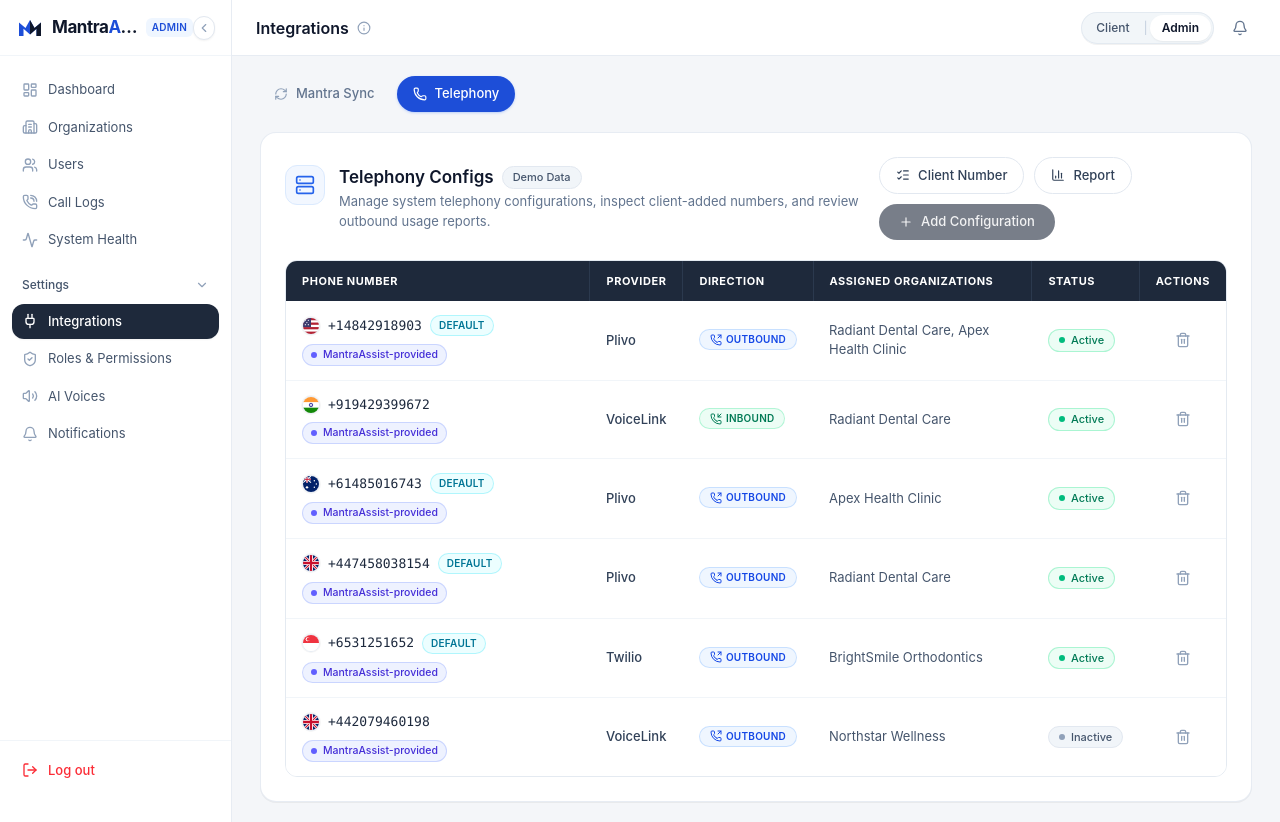
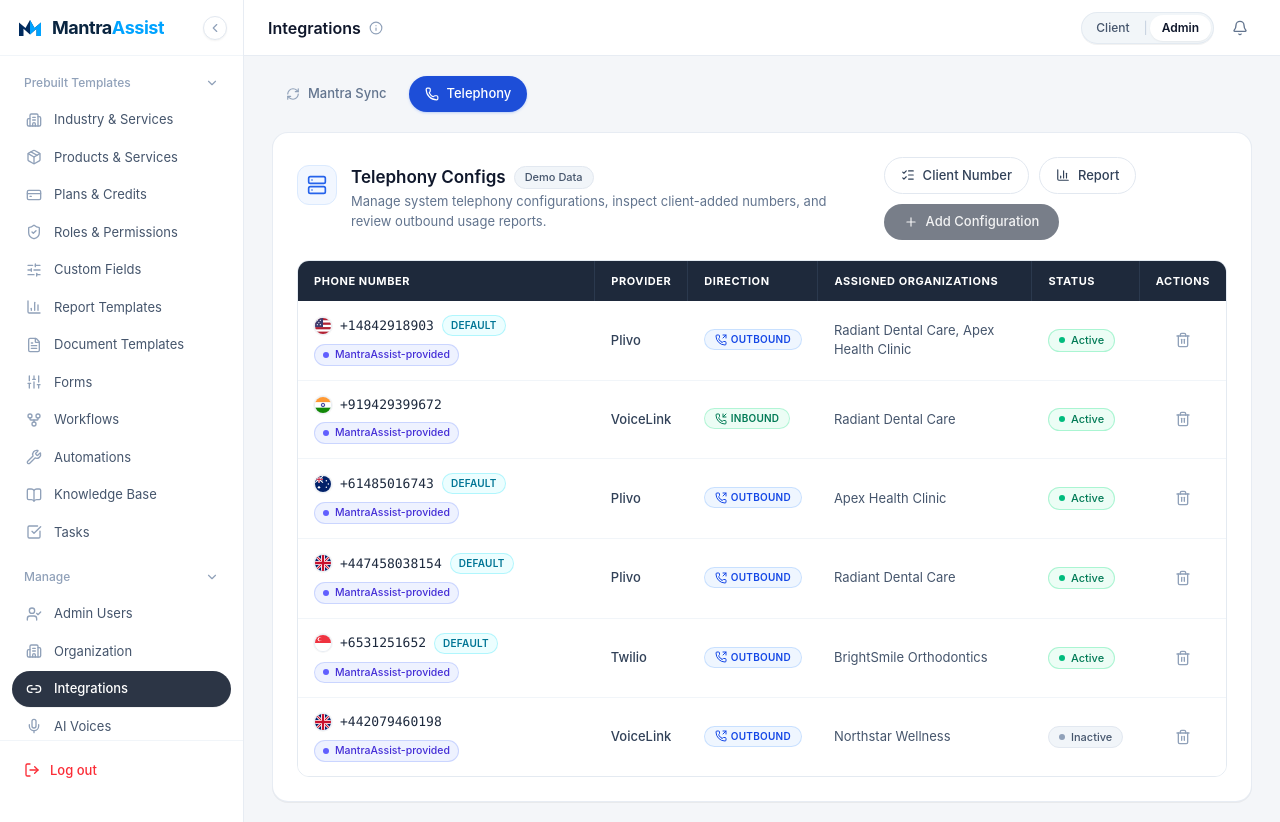
Before and after one commit to karan-mantracare/ma-number-management, a Next.js app: page /admin/integration in a window 1280 px wide. Built offline with nearby package versions, Linux system fonts and the light colour scheme.

Commit message:
Update admin left sidebar menu to match production structure and styling

```diff
--- a/src/components/admin/AdminShell.tsx
+++ b/src/components/admin/AdminShell.tsx
@@ -2,21 +2,31 @@
 
 import React, { useState } from "react";
 import {
-  Activity,
+  BarChart3,
   Bell,
+  BookOpen,
   Building2,
+  CheckSquare,
   ChevronDown,
   ChevronLeft,
   ChevronRight,
+  CreditCard,
+  FileText,
+  GitFork,
   Info,
-  LayoutDashboard,
+  Link2,
+  List,
   LogOut,
   Menu,
+  Mic,
+  Package,
   PhoneCall,
-  Plug,
   ShieldCheck,
-  Users,
-  Volume2,
+  Sliders,
+  SlidersHorizontal,
+  SlidersVertical,
+  UserCheck,
+  Wrench,
   X,
 } from "lucide-react";
 import { PortalSwitcher } from "@/components/common/PortalSwitcher";
@@ -28,31 +38,42 @@ interface AdminShellProps {
 export function AdminShell({ children }: AdminShellProps) {
   const [mobileMenuOpen, setMobileMenuOpen] = useState(false);
   const [sidebarCollapsed, setSidebarCollapsed] = useState(false);
+  const [activeItem, setActiveItem] = useState("Integrations");
+
+  const [sectionsOpen, setSectionsOpen] = useState({
+    prebuilt: true,
+    manage: true,
+    observability: false,
+  });
+
+  const toggleSection = (section: "prebuilt" | "manage" | "observability") => {
+    setSectionsOpen((prev) => ({
+      ...prev,
+      [section]: !prev[section],
+    }));
+  };
 
   const sidebarContent = (isMobile = false) => (
     <div className="flex h-full flex-col bg-white">
       {/* Brand Header */}
-      <div className="flex h-14 items-center justify-between border-b border-slate-100 px-4">
+      <div className="relative flex h-14 items-center justify-between border-b border-slate-100 px-4">
         <div className="flex items-center gap-2 overflow-hidden">
           <div className="flex h-7 w-7 shrink-0 items-center justify-center">
             <svg viewBox="0 0 28 28" className="h-7 w-7" aria-hidden="true">
               <path
                 d="M3 22V8.5L9.5 14L14 6L18.5 14L25 8.5V22H20.5V14.8L14 20.5L7.5 14.8V22H3Z"
-                fill="#1D4ED8"
+                fill="#002B5E"
               />
               <path
                 d="M14 6L18.5 14L25 8.5V22H20.5V14.8L14 20.5V6Z"
-                fill="#0F172A"
+                fill="#00A3FF"
               />
             </svg>
           </div>
           {(!sidebarCollapsed || isMobile) && (
-            <div className="flex items-center gap-1.5 overflow-hidden">
-              <span className="truncate text-[17px] font-bold tracking-tight text-[#0F172A]">
-                Mantra<span className="text-[#1D4ED8]">Assist</span>
-              </span>
-              <span className="rounded-md bg-blue-50 px-1.5 py-0.5 text-[10px] font-semibold uppercase tracking-wide text-[#1D4ED8]">
-                Admin
+            <div className="flex items-center overflow-hidden">
+              <span className="truncate text-[18px] font-bold tracking-tight text-[#0A2540]">
+                Mantra<span className="text-[#00A3FF]">Assist</span>
               </span>
             </div>
           )}
@@ -84,77 +105,194 @@ export function AdminShell({ children }: AdminShellProps) {
       </div>
 
       {/* Admin Navigation */}
-      <nav className="flex-1 space-y-0.5 overflow-y-auto px-3 py-4 text-[13px]">
-        <AdminNavItem
-          icon={<LayoutDashboard className="h-4 w-4" />}
-          label="Dashboard"
+      <nav className="flex-1 space-y-3 overflow-y-auto px-3 py-3 text-[13px]">
+        {/* Section 1: Prebuilt Templates */}
+        <div>
+          <AdminSectionHeader
+            label="Prebuilt Templates"
+            isOpen={sectionsOpen.prebuilt}
+            onToggle={() => toggleSection("prebuilt")}
             collapsed={sidebarCollapsed && !isMobile}
           />
+          {(sectionsOpen.prebuilt || (sidebarCollapsed && !isMobile)) && (
+            <div className="mt-1 space-y-0.5">
               <AdminNavItem
                 icon={<Building2 className="h-4 w-4" />}
-          label="Organizations"
+                label="Industry & Services"
+                active={activeItem === "Industry & Services"}
                 collapsed={sidebarCollapsed && !isMobile}
+                onClick={() => setActiveItem("Industry & Services")}
               />
               <AdminNavItem
-          icon={<Users className="h-4 w-4" />}
-          label="Users"
+                icon={<Package className="h-4 w-4" />}
+                label="Products & Services"
+                active={activeItem === "Products & Services"}
                 collapsed={sidebarCollapsed && !isMobile}
+                onClick={() => setActiveItem("Products & Services")}
               />
               <AdminNavItem
-          icon={<PhoneCall className="h-4 w-4" />}
-          label="Call Logs"
+                icon={<CreditCard className="h-4 w-4" />}
+                label="Plans & Credits"
+                active={activeItem === "Plans & Credits"}
                 collapsed={sidebarCollapsed && !isMobile}
-        />
-        <AdminNavItem
-          icon={<Activity className="h-4 w-4" />}
-          label="System Health"
-          collapsed={sidebarCollapsed && !isMobile}
-        />
-
-        {(!sidebarCollapsed || isMobile) && (
-          <div className="pt-2">
-            <div className="flex items-center justify-between rounded-lg px-2.5 py-2 text-[12px] font-medium text-slate-600">
-              <span>Settings</span>
-              <ChevronDown className="h-3.5 w-3.5 text-slate-400" />
-            </div>
-          </div>
-        )}
-
-        <div className="space-y-0.5">
-          <AdminNavItem
-            icon={<Plug className="h-4 w-4" />}
-            label="Integrations"
-            active
-            collapsed={sidebarCollapsed && !isMobile}
+                onClick={() => setActiveItem("Plans & Credits")}
               />
               <AdminNavItem
                 icon={<ShieldCheck className="h-4 w-4" />}
                 label="Roles & Permissions"
+                active={activeItem === "Roles & Permissions"}
+                collapsed={sidebarCollapsed && !isMobile}
+                onClick={() => setActiveItem("Roles & Permissions")}
+              />
+              <AdminNavItem
+                icon={<SlidersHorizontal className="h-4 w-4" />}
+                label="Custom Fields"
+                active={activeItem === "Custom Fields"}
+                collapsed={sidebarCollapsed && !isMobile}
+                onClick={() => setActiveItem("Custom Fields")}
+              />
+              <AdminNavItem
+                icon={<BarChart3 className="h-4 w-4" />}
+                label="Report Templates"
+                active={activeItem === "Report Templates"}
+                collapsed={sidebarCollapsed && !isMobile}
+                onClick={() => setActiveItem("Report Templates")}
+              />
+              <AdminNavItem
+                icon={<FileText className="h-4 w-4" />}
+                label="Document Templates"
+                active={activeItem === "Document Templates"}
+                collapsed={sidebarCollapsed && !isMobile}
+                onClick={() => setActiveItem("Document Templates")}
+              />
+              <AdminNavItem
+                icon={<Sliders className="h-4 w-4" />}
+                label="Forms"
+                active={activeItem === "Forms"}
+                collapsed={sidebarCollapsed && !isMobile}
+                onClick={() => setActiveItem("Forms")}
+              />
+              <AdminNavItem
+                icon={<GitFork className="h-4 w-4" />}
+                label="Workflows"
+                active={activeItem === "Workflows"}
+                collapsed={sidebarCollapsed && !isMobile}
+                onClick={() => setActiveItem("Workflows")}
+              />
+              <AdminNavItem
+                icon={<Wrench className="h-4 w-4" />}
+                label="Automations"
+                active={activeItem === "Automations"}
+                collapsed={sidebarCollapsed && !isMobile}
+                onClick={() => setActiveItem("Automations")}
+              />
+              <AdminNavItem
+                icon={<BookOpen className="h-4 w-4" />}
+                label="Knowledge Base"
+                active={activeItem === "Knowledge Base"}
+                collapsed={sidebarCollapsed && !isMobile}
+                onClick={() => setActiveItem("Knowledge Base")}
+              />
+              <AdminNavItem
+                icon={<CheckSquare className="h-4 w-4" />}
+                label="Tasks"
+                active={activeItem === "Tasks"}
+                collapsed={sidebarCollapsed && !isMobile}
+                onClick={() => setActiveItem("Tasks")}
+              />
+            </div>
+          )}
+        </div>
+
+        {/* Section 2: Manage */}
+        <div>
+          <AdminSectionHeader
+            label="Manage"
+            isOpen={sectionsOpen.manage}
+            onToggle={() => toggleSection("manage")}
             collapsed={sidebarCollapsed && !isMobile}
           />
+          {(sectionsOpen.manage || (sidebarCollapsed && !isMobile)) && (
+            <div className="mt-1 space-y-0.5">
               <AdminNavItem
-            icon={<Volume2 className="h-4 w-4" />}
+                icon={<UserCheck className="h-4 w-4" />}
+                label="Admin Users"
+                active={activeItem === "Admin Users"}
+                collapsed={sidebarCollapsed && !isMobile}
+                onClick={() => setActiveItem("Admin Users")}
+              />
+              <AdminNavItem
+                icon={<Building2 className="h-4 w-4" />}
+                label="Organization"
+                active={activeItem === "Organization"}
+                collapsed={sidebarCollapsed && !isMobile}
+                onClick={() => setActiveItem("Organization")}
+              />
+              <AdminNavItem
+                icon={<Link2 className="h-4 w-4" />}
+                label="Integrations"
+                active={activeItem === "Integrations"}
+                collapsed={sidebarCollapsed && !isMobile}
+                onClick={() => setActiveItem("Integrations")}
+              />
+              <AdminNavItem
+                icon={<Mic className="h-4 w-4" />}
                 label="AI Voices"
+                active={activeItem === "AI Voices"}
+                collapsed={sidebarCollapsed && !isMobile}
+                onClick={() => setActiveItem("AI Voices")}
+              />
+              <AdminNavItem
+                icon={<SlidersVertical className="h-4 w-4" />}
+                label="Feature Switches"
+                active={activeItem === "Feature Switches"}
+                collapsed={sidebarCollapsed && !isMobile}
+                onClick={() => setActiveItem("Feature Switches")}
+              />
+            </div>
+          )}
+        </div>
+
+        {/* Section 3: Observability */}
+        <div>
+          <AdminSectionHeader
+            label="Observability"
+            isOpen={sectionsOpen.observability}
+            onToggle={() => toggleSection("observability")}
             collapsed={sidebarCollapsed && !isMobile}
           />
+          {(sectionsOpen.observability || (sidebarCollapsed && !isMobile)) && (
+            <div className="mt-1 space-y-0.5">
               <AdminNavItem
-            icon={<Bell className="h-4 w-4" />}
-            label="Notifications"
+                icon={<List className="h-4 w-4" />}
+                label="logs"
+                active={activeItem === "logs"}
                 collapsed={sidebarCollapsed && !isMobile}
+                onClick={() => setActiveItem("logs")}
               />
+              <AdminNavItem
+                icon={<PhoneCall className="h-4 w-4" />}
+                label="Calls Monitoring"
+                active={activeItem === "Calls Monitoring"}
+                collapsed={sidebarCollapsed && !isMobile}
+                onClick={() => setActiveItem("Calls Monitoring")}
+              />
+            </div>
+          )}
         </div>
       </nav>
 
       {/* Footer Logout */}
       <div className="border-t border-slate-100 p-3">
-        <div
-          className={`flex items-center gap-2.5 rounded-xl px-2.5 py-2 text-[13px] font-medium text-red-500 ${
+        <button
+          type="button"
+          className={`flex w-full items-center gap-2.5 rounded-full px-3 py-2 text-[13px] font-medium text-red-500 hover:bg-red-50/50 transition-colors ${
             sidebarCollapsed && !isMobile ? "justify-center" : ""
           }`}
         >
           <LogOut className="h-4 w-4 shrink-0" />
           {(!sidebarCollapsed || isMobile) && <span>Log out</span>}
-        </div>
+        </button>
       </div>
     </div>
   );
@@ -164,7 +302,7 @@ export function AdminShell({ children }: AdminShellProps) {
       {/* Desktop Sidebar */}
       <aside
         className={`hidden shrink-0 border-r border-slate-200/80 bg-white transition-all duration-200 lg:block ${
-          sidebarCollapsed ? "w-[72px]" : "w-[232px]"
+          sidebarCollapsed ? "w-[72px]" : "w-[244px]"
         }`}
       >
         <div className="sticky top-0 h-screen">{sidebarContent(false)}</div>
@@ -177,7 +315,7 @@ export function AdminShell({ children }: AdminShellProps) {
             className="fixed inset-0 bg-slate-900/40 backdrop-blur-[1px]"
             onClick={() => setMobileMenuOpen(false)}
           />
-          <aside className="relative z-10 w-[250px] max-w-[82vw] bg-white shadow-xl">
+          <aside className="relative z-10 w-[260px] max-w-[85vw] bg-white shadow-xl">
             {sidebarContent(true)}
           </aside>
         </div>
@@ -228,28 +366,71 @@ export function AdminShell({ children }: AdminShellProps) {
   );
 }
 
+function AdminSectionHeader({
+  label,
+  isOpen,
+  onToggle,
+  collapsed,
+}: {
+  label: string;
+  isOpen: boolean;
+  onToggle: () => void;
+  collapsed: boolean;
+}) {
+  if (collapsed) {
+    return <div className="my-2 border-t border-slate-100" />;
+  }
+
+  return (
+    <button
+      type="button"
+      onClick={onToggle}
+      className="flex w-full items-center justify-between px-3 py-1.5 text-[12px] font-medium text-slate-400 hover:text-slate-600 transition-colors text-left"
+    >
+      <span>{label}</span>
+      {isOpen ? (
+        <ChevronDown className="h-3.5 w-3.5 text-slate-400 shrink-0" />
+      ) : (
+        <ChevronRight className="h-3.5 w-3.5 text-slate-400 shrink-0" />
+      )}
+    </button>
+  );
+}
+
 function AdminNavItem({
   icon,
   label,
   active = false,
   collapsed = false,
+  onClick,
 }: {
   icon: React.ReactNode;
   label: string;
   active?: boolean;
   collapsed?: boolean;
+  onClick?: () => void;
 }) {
   return (
-    <div
-      className={`flex items-center gap-2.5 rounded-xl px-2.5 py-2 transition-colors ${
+    <button
+      type="button"
+      onClick={onClick}
+      className={`group flex w-full items-center gap-3 rounded-full px-3.5 py-2 text-[13px] transition-colors text-left ${
         active
-          ? "bg-[#1E293B] font-medium text-white shadow-xs"
-          : "text-slate-600"
+          ? "bg-[#2c3545] font-medium text-white shadow-2xs"
+          : "text-slate-600 hover:bg-slate-100/70 hover:text-slate-900"
       } ${collapsed ? "justify-center px-2" : ""}`}
       title={collapsed ? label : undefined}
     >
-      <span className={active ? "text-white" : "text-slate-400"}>{icon}</span>
+      <span
+        className={`shrink-0 transition-colors ${
+          active
+            ? "text-white"
+            : "text-slate-400 group-hover:text-slate-600"
+        }`}
+      >
+        {icon}
+      </span>
       {!collapsed && <span className="truncate">{label}</span>}
-    </div>
+    </button>
   );
 }
```
Also changed, not shown: 1 other file (tests, documents, lock files or other folders). Lines whose indentation alone changed are shown as unchanged.
